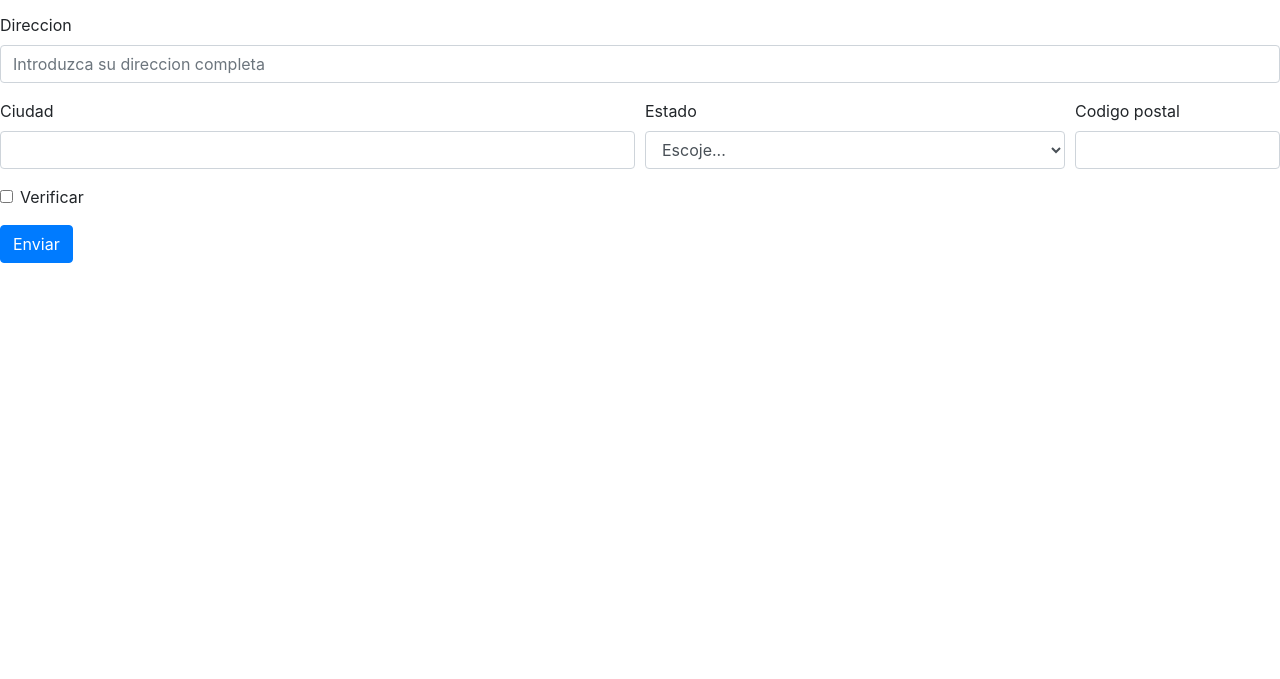
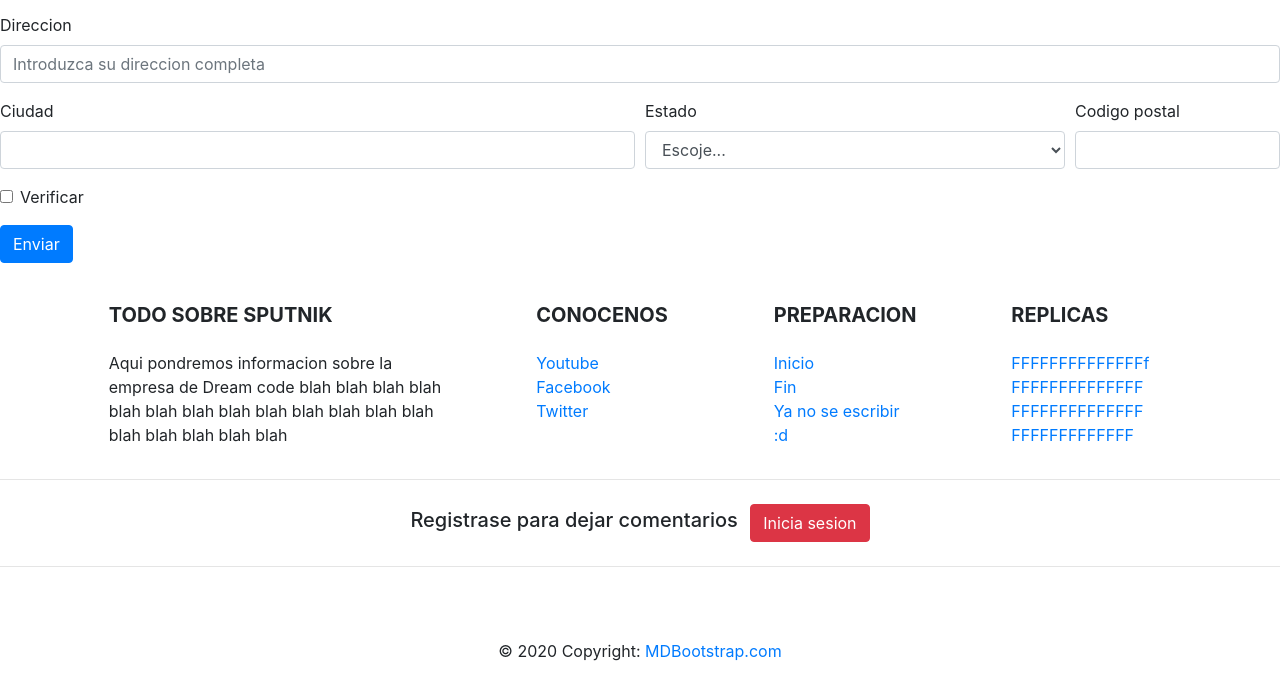
Before and after one commit to EliasGuerreroD/AplicacionesWeb, a plain HTML site: page index.html in a window 1280 px wide. Shown: the part 129-808 px from the top of the page. Drawn offline with nearby package versions, Linux system fonts and the light colour scheme.

Commit message:
Arreglos

```diff
--- a/index.html
+++ b/index.html
@@ -1,21 +1,17 @@
 <!DOCTYPE html>
 <html lang="en">
 <head>
-
     <meta name="description" content="Este un sitio web de estancia para adultos "/>
     <meta charset="UTF-8">
     <meta name="viewport" content="width=device-width, initial-scale=1.0">
-
     <title>Dream Code</title>
     <link rel="stylesheet" href="styleEAGD.css">
     <link rel="stylesheet" href="https://stackpath.bootstrapcdn.com/bootstrap/4.5.0/css/bootstrap.min.css" integrity="sha384-9aIt2nRpC12Uk9gS9baDl411NQApFmC26EwAOH8WgZl5MYYxFfc+NcPb1dKGj7Sk" crossorigin="anonymous">
-
      <nav class="navbar navbar-dark bg-dark">
         <a class="navbar-brand" href="#">SPUTNIK</a>
         <button class="navbar-toggler" type="button" data-toggle="collapse" data-target="#navbarSupportedContent" aria-controls="navbarSupportedContent" aria-expanded="false" aria-label="Toggle navigation">
           <span class="navbar-toggler-icon"></span>
         </button>
-
         <div class="collapse navbar-collapse" id="navbarSupportedContent">
           <ul class="navbar-nav mr-auto">
             <li class="nav-item active">
@@ -41,11 +37,8 @@
           </form>
         </div>
       </nav>
-
-
 </head>
 <body>
-
     <form>
         <div class="form-row">
           <div class="form-group col-md-6">
@@ -92,7 +85,108 @@
         </div>
         <button type="submit" class="btn btn-primary">Enviar</button>
       </form>
-
+<footer class="page-footer font-small stylish-color-dark pt-4">
+  <div class="container text-center text-md-left">
+    <div class="row">
+      <div class="col-md-4 mx-auto">
+        <h5 class="font-weight-bold text-uppercase mt-3 mb-4">Todo sobre SPUTNIK</h5>
+        <p>Aqui pondremos informacion sobre la empresa de Dream code blah blah blah blah blah blah
+          blah blah blah blah blah blah blah blah blah blah blah blah
+        </p>
+      </div>
+      <hr class="clearfix w-100 d-md-none">
+      <div class="col-md-2 mx-auto">
+        <h5 class="font-weight-bold text-uppercase mt-3 mb-4">Conocenos</h5>
+        <ul class="list-unstyled">
+          <li>
+            <a href="#!">Youtube</a>
+          </li>
+          <li>
+            <a href="#!">Facebook</a>
+          </li>
+          <li>
+            <a href="#!">Twitter</a>
+          </li>
+      </div>
+      <hr class="clearfix w-100 d-md-none">
+      <div class="col-md-2 mx-auto">
+        <h5 class="font-weight-bold text-uppercase mt-3 mb-4">Preparacion</h5>
+        <ul class="list-unstyled">
+          <li>
+            <a href="#!">Inicio</a>
+          </li>
+          <li>
+            <a href="#!">Fin</a>
+          </li>
+          <li>
+            <a href="#!">Ya no se escribir</a>
+          </li>
+          <li>
+            <a href="#!">:d</a>
+          </li>
+        </ul>
+      </div>
+      <hr class="clearfix w-100 d-md-none">
+      <div class="col-md-2 mx-auto">
+        <h5 class="font-weight-bold text-uppercase mt-3 mb-4">Replicas</h5>
+        <ul class="list-unstyled">
+          <li>
+            <a href="#!">FFFFFFFFFFFFFFf</a>
+          </li>
+          <li>
+            <a href="#!">FFFFFFFFFFFFFF</a>
+          </li>
+          <li>
+            <a href="#!">FFFFFFFFFFFFFF</a>
+          </li>
+          <li>
+            <a href="#!">FFFFFFFFFFFFF</a>
+          </li>
+        </ul>
+      </div>
+    </div>
+  </div>
+  <hr>
+  <ul class="list-unstyled list-inline text-center py-2">
+    <li class="list-inline-item">
+      <h5 class="mb-1">Registrase para dejar comentarios</h5>
+    </li>
+    <li class="list-inline-item">
+      <a href="#!" class="btn btn-danger btn-rounded">Inicia sesion</a>
+    </li>
+  </ul>
+  <hr>
+  <ul class="list-unstyled list-inline text-center">
+    <li class="list-inline-item">
+      <a class="btn-floating btn-fb mx-1">
+        <i class="fab fa-facebook-f"> </i>
+      </a>
+    </li>
+    <li class="list-inline-item">
+      <a class="btn-floating btn-tw mx-1">
+        <i class="fab fa-twitter"> </i>
+      </a>
+    </li>
+    <li class="list-inline-item">
+      <a class="btn-floating btn-gplus mx-1">
+        <i class="fab fa-google-plus-g"> </i>
+      </a>
+    </li>
+    <li class="list-inline-item">
+      <a class="btn-floating btn-li mx-1">
+        <i class="fab fa-linkedin-in"> </i>
+      </a>
+    </li>
+    <li class="list-inline-item">
+      <a class="btn-floating btn-dribbble mx-1">
+        <i class="fab fa-dribbble"> </i>
+      </a>
+    </li>
+  </ul>
+  <div class="footer-copyright text-center py-3">© 2020 Copyright:
+    <a href="https://mdbootstrap.com/"> MDBootstrap.com</a>
+  </div>
+</footer>
    <script src="https://code.jquery.com/jquery-3.5.1.slim.min.js" integrity="sha384-DfXdz2htPH0lsSSs5nCTpuj/zy4C+OGpamoFVy38MVBnE+IbbVYUew+OrCXaRkfj" crossorigin="anonymous"></script>
    <script src="https://cdn.jsdelivr.net/npm/popper.js@1.16.0/dist/umd/popper.min.js" integrity="sha384-Q6E9RHvbIyZFJoft+2mJbHaEWldlvI9IOYy5n3zV9zzTtmI3UksdQRVvoxMfooAo" crossorigin="anonymous"></script>
    <script src="https://stackpath.bootstrapcdn.com/bootstrap/4.5.0/js/bootstrap.min.js" integrity="sha384-OgVRvuATP1z7JjHLkuOU7Xw704+h835Lr+6QL9UvYjZE3Ipu6Tp75j7Bh/kR0JKI" crossorigin="anonymous"></script>
```
